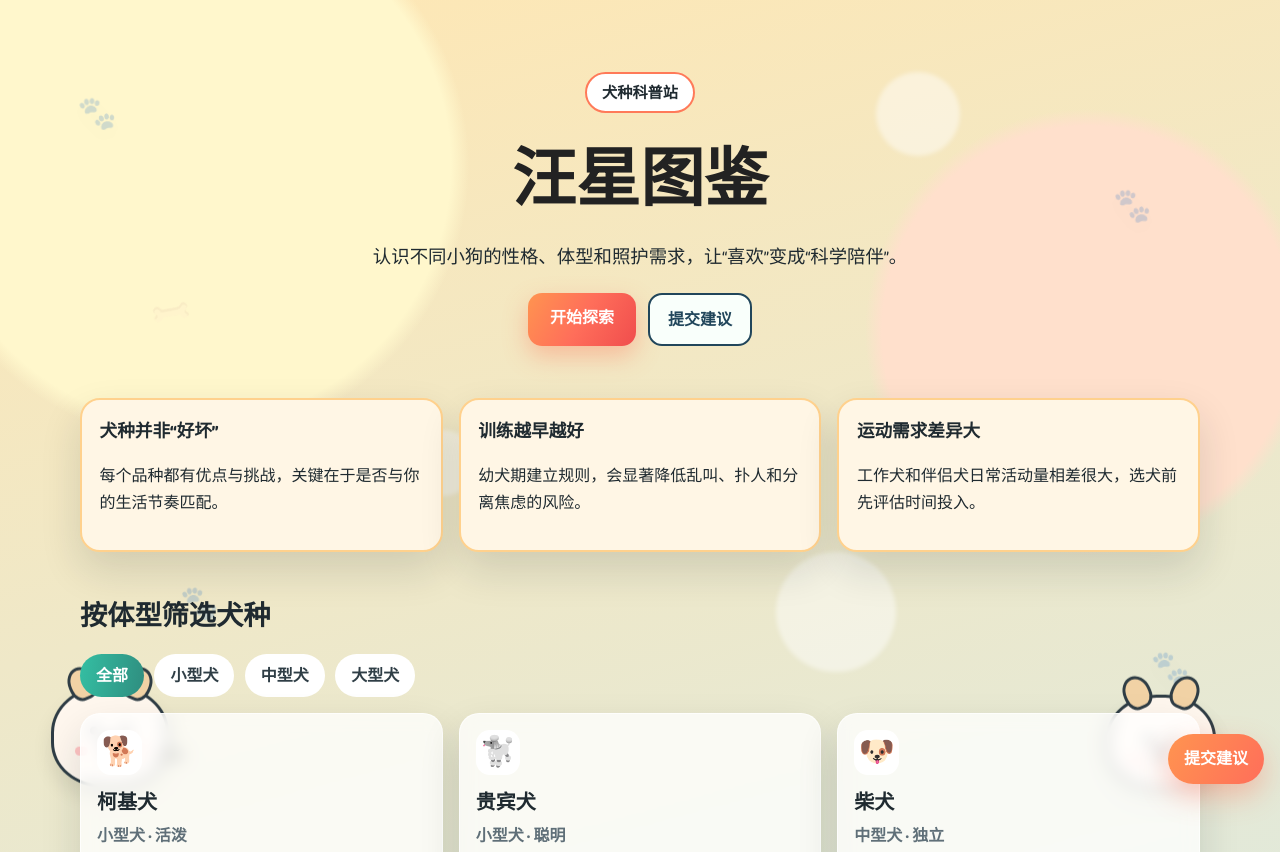
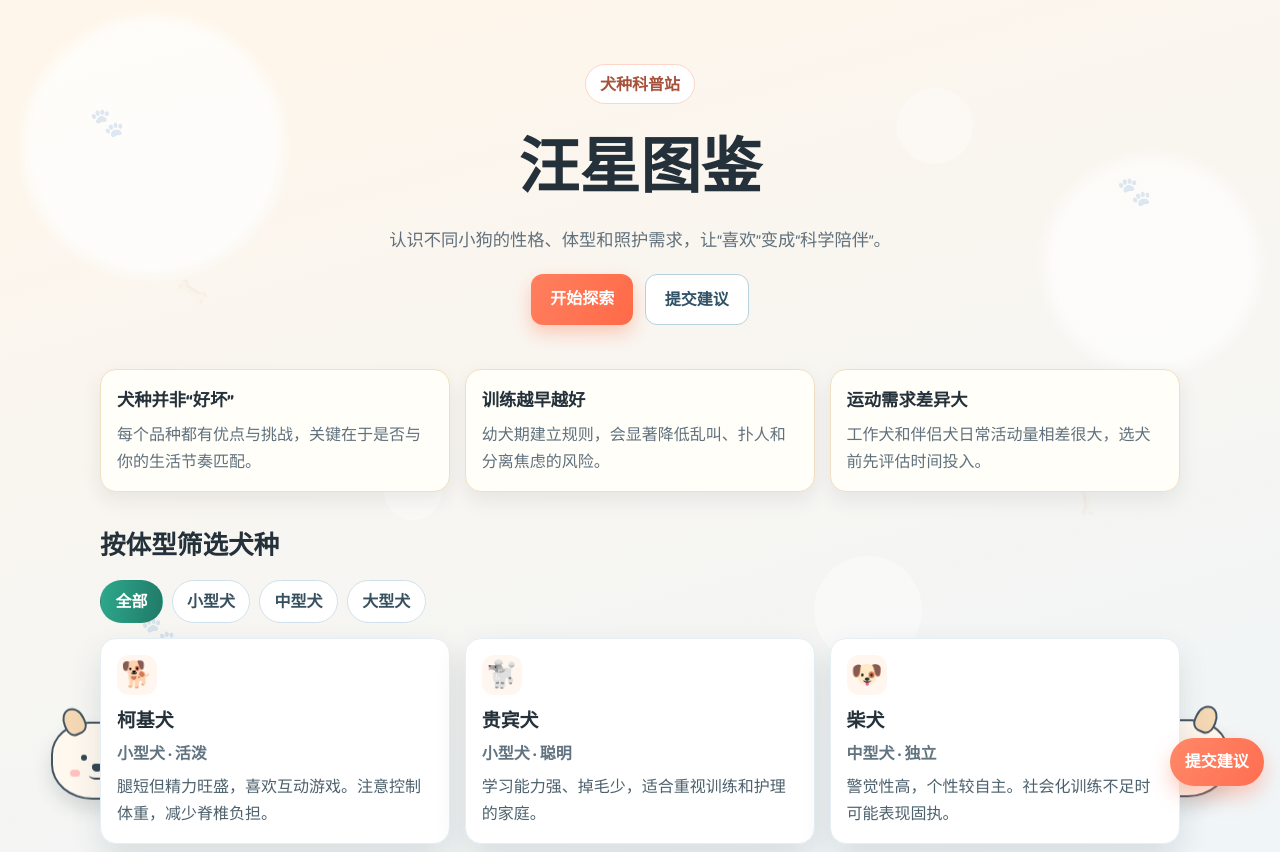
Before and after one commit to norahyyw223-netizen/dog-breeds-science-site, a website: page index.html in a window 1280 px wide. Shown: the top 852 px of the page. Drawn offline with Linux system fonts and the light colour scheme; a web font is replaced by a local one.

Commit message:
refactor: redesign site visuals with cleaner cute style

```diff
--- a/style.css
+++ b/style.css
@@ -1,12 +1,14 @@
 :root {
-  --bg-top: #ffe7b3;
-  --bg-bottom: #cfeaf2;
-  --ink: #1f2a30;
-  --sunset: #ff7a59;
-  --mint: #34bfa3;
-  --sand: #fff6e5;
-  --card: rgba(255, 255, 255, 0.76);
-  --shadow: 0 18px 40px rgba(20, 35, 40, 0.14);
+  --ink: #25313a;
+  --ink-soft: #60717d;
+  --cream: #fff6ea;
+  --sky: #e8f5ff;
+  --card: #ffffff;
+  --line: #e5eef5;
+  --brand: #ff7f5f;
+  --brand-strong: #ff6a47;
+  --mint: #2ea98d;
+  --shadow: 0 14px 32px rgba(37, 57, 70, 0.12);
 }
 
 * {
@@ -15,17 +17,18 @@
 
 body {
   margin: 0;
+  min-height: 100vh;
+  overflow-x: hidden;
   color: var(--ink);
   font-family: "Baloo 2", "PingFang SC", "Hiragino Sans GB", sans-serif;
-  background: radial-gradient(circle at 15% 10%, #fff7cc 0 14%, transparent 15%),
-              radial-gradient(circle at 85% 20%, #ffe0cc 0 12%, transparent 13%),
-              linear-gradient(165deg, var(--bg-top), var(--bg-bottom));
-  min-height: 100vh;
-  position: relative;
-  overflow-x: hidden;
+  background:
+    radial-gradient(circle at 12% 10%, #ffffffbb 0 7%, transparent 8%),
+    radial-gradient(circle at 90% 18%, #ffffff9c 0 6%, transparent 7%),
+    linear-gradient(165deg, var(--cream), var(--sky));
 }
 
-.bg-decor {
+.bg-decor,
+.cartoon-dogs {
   position: fixed;
   inset: 0;
   pointer-events: none;
@@ -34,362 +37,275 @@ body {
 
 .bg-decor span {
   position: absolute;
-  display: block;
 }
 
+.paw,
+.bone {
+  opacity: 0.14;
+  filter: saturate(0.9);
+}
+
+.paw {
+  font-size: clamp(1.1rem, 2.2vw, 1.8rem);
+  animation: floatY 6s ease-in-out infinite;
+}
+
+.paw--1 { top: 13%; left: 7%; }
+.paw--2 { top: 22%; right: 10%; animation-delay: 0.8s; }
+.paw--3 { bottom: 17%; left: 11%; animation-delay: 1.6s; }
+.paw--4 { bottom: 12%; right: 8%; animation-delay: 1.2s; }
+
+.bone {
+  font-size: clamp(1rem, 2vw, 1.5rem);
+  animation: slowSpin 14s linear infinite;
+}
+
+.bone--1 { top: 60%; right: 14%; }
+.bone--2 { top: 34%; left: 14%; animation-duration: 18s; animation-direction: reverse; }
+
+.spot {
+  border-radius: 999px;
+  background: rgba(255, 255, 255, 0.38);
+}
+
+.spot--1 { width: 76px; height: 76px; top: 11%; right: 24%; }
+.spot--2 { width: 108px; height: 108px; bottom: 17%; right: 28%; }
+.spot--3 { width: 58px; height: 58px; bottom: 35%; left: 30%; }
+
 .cartoon-dogs {
-  position: fixed;
   inset: auto 0 0;
-  height: 170px;
-  pointer-events: none;
-  z-index: 0;
+  height: 132px;
 }
 
 .dog {
   position: absolute;
-  bottom: 10px;
-  width: 118px;
-  height: 102px;
-  background: #fff7ee;
-  border: 3px solid #2f3d45;
-  border-radius: 46% 46% 44% 44%;
-  box-shadow: 0 12px 20px rgba(0, 0, 0, 0.09);
-  animation: dogBounce 4.2s ease-in-out infinite;
+  bottom: 0;
+  width: 92px;
+  height: 78px;
+  border-radius: 42% 42% 45% 45%;
+  background: #fff8ef;
+  border: 2px solid #445562;
+  box-shadow: 0 10px 18px rgba(52, 67, 77, 0.16);
+  animation: bob 4.6s ease-in-out infinite;
 }
 
-.dog--left {
-  left: 4%;
-}
-
-.dog--right {
-  right: 5%;
-  width: 110px;
-  height: 94px;
-  animation-delay: 1.4s;
-}
+.dog--left { left: 4%; }
+.dog--right { right: 4%; animation-delay: 1.5s; }
 
 .dog-ear {
   position: absolute;
-  top: -22px;
-  width: 28px;
-  height: 34px;
-  background: #f1d2a5;
-  border: 3px solid #2f3d45;
-  border-radius: 55% 55% 45% 45%;
+  top: -16px;
+  width: 22px;
+  height: 28px;
+  background: #f4d7b3;
+  border: 2px solid #445562;
+  border-radius: 60% 60% 44% 44%;
   z-index: -1;
 }
 
-.dog-ear--left {
-  left: 14px;
-  transform: rotate(-24deg);
-}
-
-.dog-ear--right {
-  right: 14px;
-  transform: rotate(24deg);
-}
+.dog-ear--left { left: 10px; transform: rotate(-25deg); }
+.dog-ear--right { right: 10px; transform: rotate(25deg); }
 
 .dog-eye {
   position: absolute;
-  top: 38px;
-  width: 8px;
-  height: 8px;
-  background: #2f3d45;
+  top: 31px;
+  width: 6px;
+  height: 6px;
   border-radius: 999px;
+  background: #354651;
 }
 
-.dog-eye--left {
-  left: 36px;
-}
-
-.dog-eye--right {
-  right: 36px;
-}
+.dog-eye--left { left: 28px; }
+.dog-eye--right { right: 28px; }
 
 .dog-nose {
   position: absolute;
-  top: 49px;
+  top: 40px;
   left: 50%;
-  width: 13px;
-  height: 10px;
-  background: #2f3d45;
-  border-radius: 50% 50% 70% 70%;
+  width: 10px;
+  height: 8px;
   transform: translateX(-50%);
+  border-radius: 45% 45% 65% 65%;
+  background: #354651;
 }
 
 .dog-mouth {
   position: absolute;
-  top: 60px;
+  top: 48px;
   left: 50%;
-  width: 20px;
-  height: 10px;
-  border-bottom: 3px solid #2f3d45;
+  width: 16px;
+  height: 8px;
+  transform: translateX(-50%);
+  border-bottom: 2px solid #354651;
   border-radius: 0 0 50% 50%;
-  transform: translateX(-50%);
 }
 
 .dog-blush {
   position: absolute;
-  top: 58px;
-  width: 13px;
-  height: 9px;
-  background: #ffb6b6;
+  top: 46px;
+  width: 10px;
+  height: 7px;
   border-radius: 999px;
-  opacity: 0.8;
+  background: #ffb8b8;
+  opacity: 0.85;
 }
 
-.dog-blush--left {
-  left: 21px;
-}
-
-.dog-blush--right {
-  right: 21px;
-}
+.dog-blush--left { left: 17px; }
+.dog-blush--right { right: 17px; }
 
 .dog-tail {
   position: absolute;
-  right: -17px;
-  bottom: 24px;
-  width: 24px;
-  height: 9px;
-  background: #f1d2a5;
-  border: 3px solid #2f3d45;
+  right: -13px;
+  bottom: 17px;
+  width: 18px;
+  height: 8px;
+  border: 2px solid #445562;
   border-left: 0;
-  border-radius: 0 99px 99px 0;
+  border-radius: 0 999px 999px 0;
+  background: #f4d7b3;
   transform-origin: left center;
-  animation: wagTail 0.8s ease-in-out infinite;
+  animation: wag 0.8s ease-in-out infinite;
 }
 
-.paw {
-  font-size: clamp(1.2rem, 2.8vw, 2rem);
-  opacity: 0.2;
-  filter: drop-shadow(0 6px 10px rgba(60, 77, 87, 0.15));
-  animation: floatPaw 7s ease-in-out infinite;
-}
-
-.paw--1 {
-  top: 12%;
-  left: 6%;
-}
-
-.paw--2 {
-  top: 24%;
-  right: 10%;
-  animation-delay: 1.2s;
-}
-
-.paw--3 {
-  bottom: 20%;
-  left: 14%;
-  animation-delay: 2.1s;
-}
-
-.paw--4 {
-  bottom: 12%;
-  right: 7%;
-  animation-delay: 0.6s;
-}
-
-.bone {
-  font-size: clamp(1.1rem, 2.6vw, 1.8rem);
-  opacity: 0.18;
-  transform: rotate(-16deg);
-  animation: spinBone 11s linear infinite;
-}
-
-.bone--1 {
-  top: 58%;
-  right: 15%;
-}
-
-.bone--2 {
-  top: 36%;
-  left: 12%;
-  animation-direction: reverse;
-  animation-duration: 14s;
-}
-
-.spot {
-  border-radius: 999px;
-  background: rgba(255, 255, 255, 0.45);
-  filter: blur(2px);
-}
-
-.spot--1 {
-  width: 84px;
-  height: 84px;
-  top: 9%;
-  right: 25%;
-}
-
-.spot--2 {
-  width: 120px;
-  height: 120px;
-  bottom: 16%;
-  right: 30%;
-}
-
-.spot--3 {
-  width: 66px;
-  height: 66px;
-  bottom: 38%;
-  left: 32%;
+.hero,
+main,
+footer {
+  position: relative;
+  z-index: 1;
 }
 
 .hero {
   text-align: center;
-  padding: 4.5rem 1.2rem 3.2rem;
-  animation: fadeUp 0.8s ease-out both;
-  position: relative;
-  z-index: 1;
+  padding: 4rem 1.2rem 2.8rem;
 }
 
 .hero__badge {
   display: inline-block;
+  padding: 0.35rem 0.9rem;
+  border-radius: 999px;
+  border: 1px solid #ffd3c8;
   background: #fff;
-  border: 2px solid var(--sunset);
-  border-radius: 999px;
-  padding: 0.35rem 0.95rem;
-  font-size: 0.95rem;
+  color: #a8513c;
   font-weight: 700;
 }
 
 .hero h1 {
-  margin: 0.85rem 0 0.45rem;
-  font-size: clamp(2.2rem, 5vw, 4rem);
+  margin: 0.8rem 0 0.35rem;
+  font-size: clamp(2.1rem, 5vw, 3.8rem);
   font-family: "ZCOOL KuaiLe", "Baloo 2", cursive;
-  color: #222;
 }
 
 .hero p {
-  max-width: 680px;
-  margin: 0 auto 1.25rem;
-  font-size: 1.15rem;
-}
-
-.hero__cta {
-  display: inline-block;
-  text-decoration: none;
-  font-weight: 700;
-  padding: 0.7rem 1.35rem;
-  color: #fff;
-  border-radius: 14px;
-  background: linear-gradient(120deg, #ff9450, #ff6e5a 50%, #f04d4d);
-  box-shadow: 0 10px 24px rgba(255, 102, 76, 0.35);
+  margin: 0 auto 1.2rem;
+  max-width: 700px;
+  color: var(--ink-soft);
+  font-size: 1.08rem;
 }
 
 .hero__actions {
   display: flex;
   justify-content: center;
-  gap: 0.8rem;
   flex-wrap: wrap;
+  gap: 0.7rem;
+}
+
+.hero__cta,
+.hero__feedback-btn {
+  border-radius: 12px;
+  padding: 0.68rem 1.2rem;
+  font: inherit;
+  font-weight: 700;
+  text-decoration: none;
+}
+
+.hero__cta {
+  color: #fff;
+  background: linear-gradient(120deg, var(--brand), var(--brand-strong));
+  box-shadow: 0 8px 18px rgba(255, 115, 76, 0.34);
 }
 
 .hero__feedback-btn {
-  border: 2px solid #21465b;
-  background: #f9fffb;
-  color: #21465b;
-  border-radius: 14px;
-  font: inherit;
-  font-weight: 700;
-  padding: 0.7rem 1.1rem;
-  cursor: pointer;
-}
-
-.feedback-fab {
-  position: fixed;
-  right: 1rem;
-  bottom: 1rem;
-  z-index: 30;
-  border: 0;
-  border-radius: 999px;
-  padding: 0.72rem 1rem;
-  background: linear-gradient(120deg, #ff9450, #ff6e5a);
-  color: #fff;
-  font: inherit;
-  font-weight: 700;
-  box-shadow: 0 12px 28px rgba(255, 102, 76, 0.35);
+  border: 1px solid #b6d0de;
+  background: #fff;
+  color: #2f5266;
   cursor: pointer;
 }
 
 main {
-  width: min(1120px, 92vw);
+  width: min(1080px, 92vw);
   margin: 0 auto;
-  position: relative;
-  z-index: 1;
 }
 
 .info-strip {
   display: grid;
-  gap: 1rem;
+  gap: 0.9rem;
   grid-template-columns: repeat(3, minmax(0, 1fr));
 }
 
 .info-strip article {
-  background: var(--sand);
-  border: 2px solid #ffd18d;
-  border-radius: 20px;
-  padding: 1.1rem;
-  box-shadow: var(--shadow);
+  background: #fffef9;
+  border: 1px solid #f1dfc1;
+  border-radius: 16px;
+  padding: 1rem;
+  box-shadow: 0 8px 20px rgba(26, 43, 55, 0.08);
 }
 
 .info-strip h2 {
-  margin: 0 0 0.4rem;
-  font-size: 1.1rem;
+  margin: 0 0 0.35rem;
+  font-size: 1.08rem;
+}
+
+.info-strip p {
+  margin: 0;
+  color: var(--ink-soft);
 }
 
 .control {
-  margin-top: 2.6rem;
+  margin-top: 2rem;
 }
 
 .control h2,
 .care h2 {
-  margin-bottom: 0.9rem;
-  font-size: 1.7rem;
+  margin: 0 0 0.8rem;
+  font-size: 1.6rem;
 }
 
 .control__buttons {
   display: flex;
   flex-wrap: wrap;
-  gap: 0.65rem;
+  gap: 0.55rem;
 }
 
 .control button {
-  border: 0;
-  background: #ffffff;
-  color: #2f3e46;
+  border: 1px solid #cfe0ea;
+  background: #fff;
+  color: #37505f;
+  border-radius: 999px;
+  padding: 0.45rem 0.9rem;
   font: inherit;
   font-weight: 700;
-  border-radius: 999px;
-  padding: 0.5rem 1rem;
   cursor: pointer;
-  transition: transform 0.2s ease, background 0.2s ease, color 0.2s ease;
-}
-
-.control button:hover {
-  transform: translateY(-2px);
 }
 
 .control button.is-active {
   color: #fff;
-  background: linear-gradient(100deg, var(--mint), #2f8d7f);
+  border-color: transparent;
+  background: linear-gradient(100deg, var(--mint), #207967);
 }
 
 .cards {
-  margin-top: 1rem;
+  margin-top: 0.95rem;
   display: grid;
   grid-template-columns: repeat(3, minmax(0, 1fr));
-  gap: 1rem;
+  gap: 0.9rem;
 }
 
 .card {
   background: var(--card);
-  border: 1px solid rgba(255, 255, 255, 0.7);
-  backdrop-filter: blur(8px);
-  border-radius: 20px;
+  border: 1px solid var(--line);
+  border-radius: 16px;
   padding: 1rem;
   box-shadow: var(--shadow);
-  animation: fadeUp 0.6s ease-out both;
 }
 
 .card.is-hidden {
@@ -397,32 +313,37 @@ main {
 }
 
 .card__icon {
-  font-size: 1.8rem;
-  width: 2.8rem;
-  height: 2.8rem;
+  width: 2.5rem;
+  height: 2.5rem;
   display: grid;
   place-items: center;
-  background: #fff;
-  border-radius: 14px;
+  border-radius: 12px;
+  background: #fff7ef;
+  font-size: 1.6rem;
 }
 
 .card h3 {
-  margin: 0.7rem 0 0.2rem;
-  font-size: 1.25rem;
+  margin: 0.6rem 0 0.2rem;
+  font-size: 1.18rem;
 }
 
 .card .tag {
-  margin: 0 0 0.45rem;
-  color: #5f6f78;
+  margin: 0 0 0.4rem;
+  color: #617480;
   font-weight: 700;
 }
 
+.card p:last-child {
+  margin: 0;
+  color: #4d616d;
+}
+
 .care {
-  margin: 2.8rem 0 3rem;
+  margin: 2.4rem 0 2.8rem;
   background: #fff;
-  border-radius: 22px;
-  padding: 1.2rem 1.3rem;
-  border: 2px dashed #ffc15f;
+  border: 1px solid #f0dcc8;
+  border-radius: 18px;
+  padding: 1.1rem 1.2rem;
 }
 
 .care ol {
@@ -431,41 +352,55 @@ main {
 }
 
 .care li {
-  margin: 0.45rem 0;
+  margin: 0.4rem 0;
 }
 
 footer {
+  padding: 1rem;
   text-align: center;
-  padding: 1.2rem;
+  color: #556a76;
   font-weight: 700;
-  color: #3f4f58;
-  position: relative;
-  z-index: 1;
+}
+
+.feedback-fab {
+  position: fixed;
+  right: 1rem;
+  bottom: 0.9rem;
+  z-index: 20;
+  border: 0;
+  border-radius: 999px;
+  padding: 0.66rem 0.95rem;
+  font: inherit;
+  font-weight: 700;
+  color: #fff;
+  background: linear-gradient(120deg, #ff8868, #ff6e51);
+  box-shadow: 0 10px 20px rgba(255, 114, 82, 0.35);
+  cursor: pointer;
 }
 
 .feedback-dialog {
-  width: min(560px, calc(100vw - 2rem));
+  width: min(560px, calc(100vw - 1.6rem));
   border: 0;
-  border-radius: 18px;
+  border-radius: 16px;
   padding: 0;
-  box-shadow: 0 24px 70px rgba(17, 34, 44, 0.35);
+  box-shadow: 0 24px 60px rgba(18, 31, 40, 0.35);
 }
 
 .feedback-dialog::backdrop {
-  background: rgba(14, 20, 24, 0.5);
+  background: rgba(14, 23, 32, 0.45);
 }
 
 .feedback-form {
   display: grid;
-  gap: 0.6rem;
-  padding: 1.2rem 1.2rem 1.1rem;
-  background: linear-gradient(160deg, #fff8e7, #f4feff);
+  gap: 0.55rem;
+  padding: 1rem;
+  background: linear-gradient(160deg, #fff6e9, #eef9ff);
 }
 
 .feedback-form__head {
   display: flex;
+  align-items: center;
   justify-content: space-between;
-  align-items: center;
 }
 
 .feedback-form h2 {
@@ -476,20 +411,17 @@ footer {
   border: 0;
   background: transparent;
   font: inherit;
-  font-size: 1.4rem;
-  font-weight: 700;
+  font-size: 1.35rem;
   cursor: pointer;
-  line-height: 1;
 }
 
 .feedback-form input,
 .feedback-form textarea {
   width: 100%;
-  border: 1px solid #c4dbe2;
-  border-radius: 12px;
+  border: 1px solid #c8dbe8;
+  border-radius: 10px;
+  padding: 0.56rem 0.72rem;
   font: inherit;
-  padding: 0.6rem 0.75rem;
-  background: #fff;
 }
 
 .feedback-form textarea {
@@ -497,84 +429,48 @@ footer {
 }
 
 .form-status {
+  margin: 0.1rem 0;
   min-height: 1.2rem;
-  margin: 0.1rem 0;
-  font-size: 0.95rem;
-  color: #415764;
+  color: #4f6470;
 }
 
-.form-status.is-error {
-  color: #b32727;
-}
-
-.form-status.is-success {
-  color: #147a4c;
-}
+.form-status.is-error { color: #b22d2d; }
+.form-status.is-success { color: #1f8655; }
 
 .submit-btn {
   border: 0;
-  border-radius: 12px;
-  padding: 0.65rem 0.95rem;
+  border-radius: 10px;
+  padding: 0.64rem 0.92rem;
   font: inherit;
   font-weight: 700;
   color: #fff;
-  background: linear-gradient(120deg, #2eb495, #1f8a73);
+  background: linear-gradient(120deg, #3cb99b, #2f8f7a);
   cursor: pointer;
 }
 
 .submit-btn:disabled {
-  opacity: 0.6;
+  opacity: 0.64;
   cursor: not-allowed;
 }
 
-@keyframes fadeUp {
-  from {
-    opacity: 0;
-    transform: translateY(14px);
-  }
-  to {
-    opacity: 1;
-    transform: translateY(0);
-  }
+@keyframes floatY {
+  0%, 100% { transform: translateY(0); }
+  50% { transform: translateY(-8px); }
 }
 
-@keyframes floatPaw {
-  0%,
-  100% {
-    transform: translateY(0) rotate(-5deg);
-  }
-  50% {
-    transform: translateY(-10px) rotate(6deg);
-  }
+@keyframes slowSpin {
+  from { transform: rotate(0deg); }
+  to { transform: rotate(360deg); }
 }
 
-@keyframes spinBone {
-  0% {
-    transform: rotate(-16deg);
-  }
-  100% {
-    transform: rotate(344deg);
-  }
+@keyframes bob {
+  0%, 100% { transform: translateY(0); }
+  50% { transform: translateY(-6px); }
 }
 
-@keyframes dogBounce {
-  0%,
-  100% {
-    transform: translateY(0);
-  }
-  50% {
-    transform: translateY(-8px);
-  }
-}
-
-@keyframes wagTail {
-  0%,
-  100% {
-    transform: rotate(16deg);
-  }
-  50% {
-    transform: rotate(-20deg);
-  }
+@keyframes wag {
+  0%, 100% { transform: rotate(16deg); }
+  50% { transform: rotate(-18deg); }
 }
 
 @media (max-width: 900px) {
@@ -586,40 +482,28 @@ footer {
 
 @media (max-width: 620px) {
   .hero {
-    padding-top: 3.2rem;
+    padding-top: 3.1rem;
   }
 
   .hero p {
     font-size: 1rem;
   }
 
-  .hero__actions {
-    align-items: center;
+  .info-strip,
+  .cards {
+    grid-template-columns: 1fr;
   }
 
   .paw--2,
   .paw--4,
   .bone--2,
-  .spot--2 {
+  .spot--2,
+  .dog--right {
     display: none;
-  }
-
-  .cartoon-dogs {
-    height: 130px;
-  }
-
-  .dog {
-    width: 96px;
-    height: 82px;
   }
 
   .feedback-fab {
     right: 0.7rem;
     bottom: 0.7rem;
   }
-
-  .info-strip,
-  .cards {
-    grid-template-columns: 1fr;
-  }
 }
```
